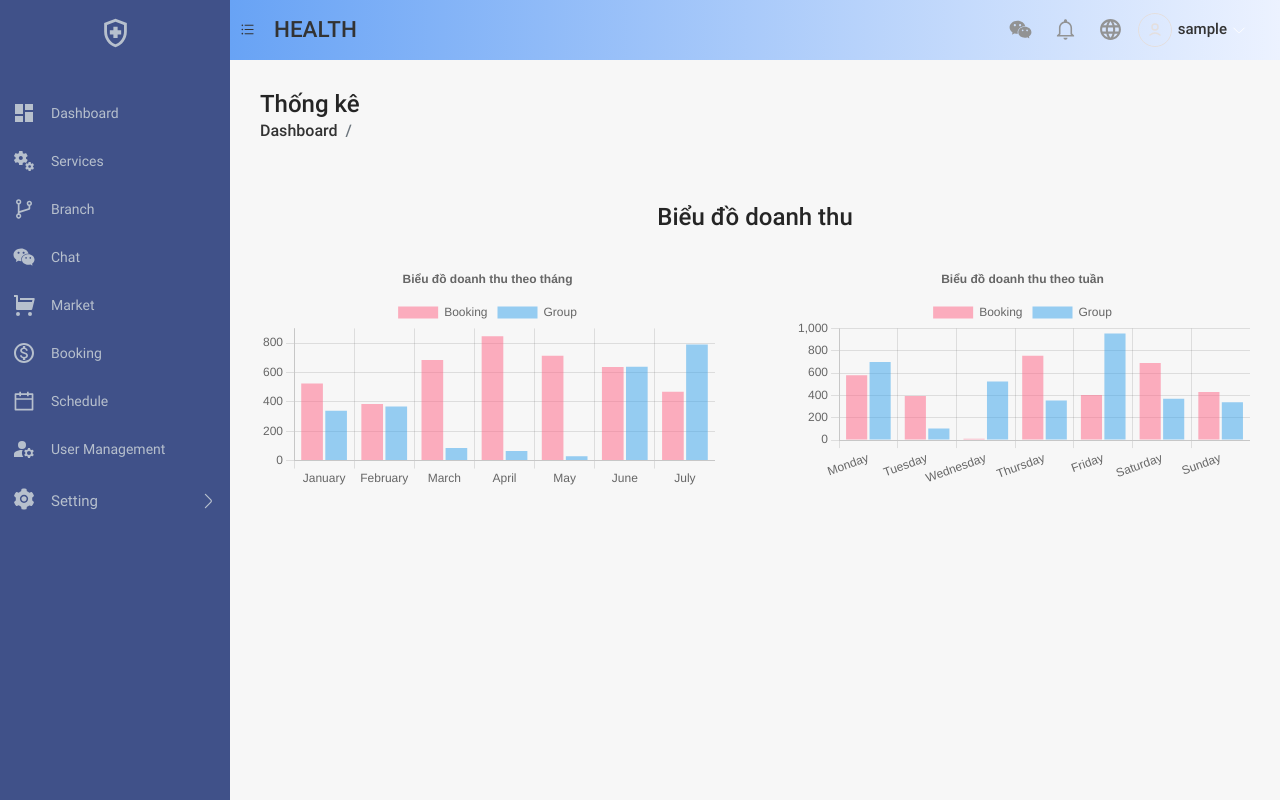
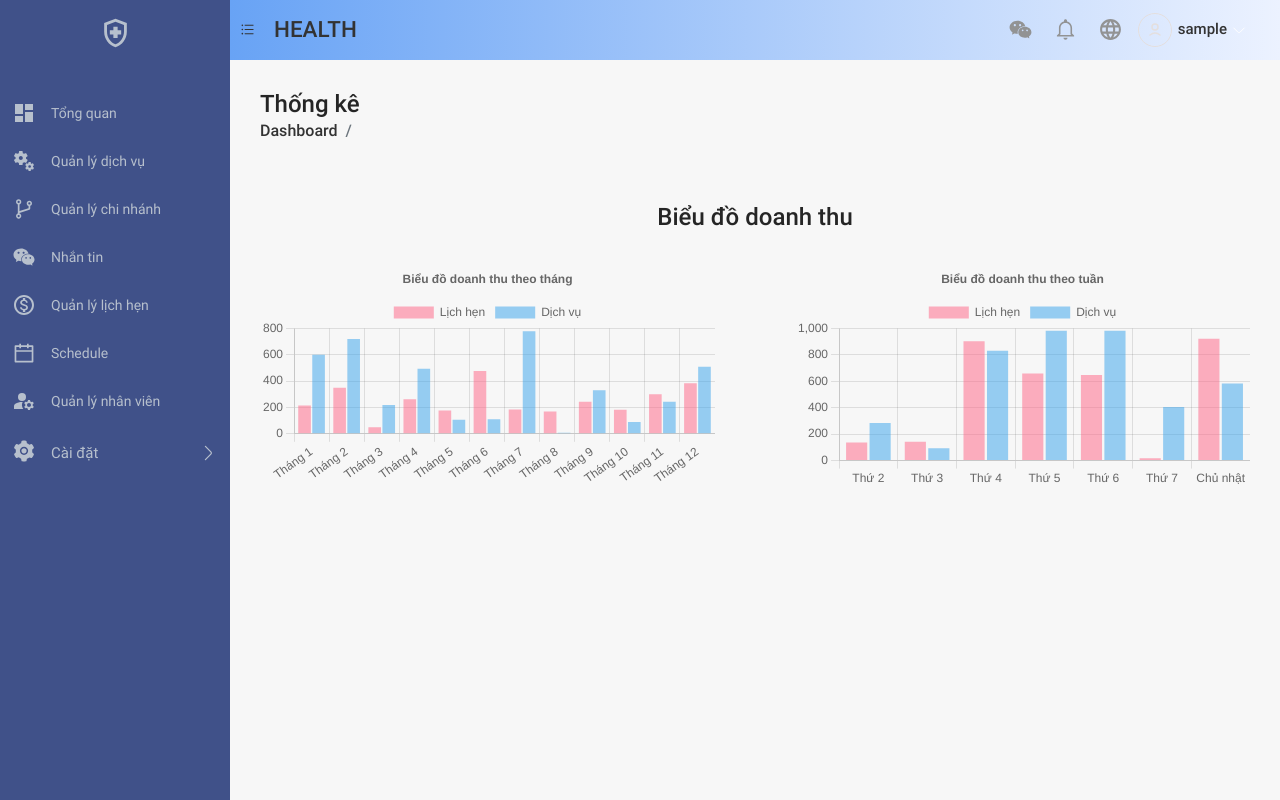
Before and after one commit to ducphd2/misalon-admin, a React (Create React App) app: page / in a window 1280 px wide. Built offline with nearby package versions, Linux system fonts and the light colour scheme; sample sign-in values are in the browser's storage.

Commit message:
Chang english to vnese

```diff
--- a/src/components/Sidebar/Sidebar.tsx
+++ b/src/components/Sidebar/Sidebar.tsx
@@ -1,130 +1,116 @@
-import classNames from "classnames/bind";
-import { Dispatch, lazy, SetStateAction, useEffect, useState } from "react";
-import { Link } from "react-router-dom";
+import { faRocket } from '@fortawesome/free-solid-svg-icons';
+import { FontAwesomeIcon } from '@fortawesome/react-fontawesome';
+import classNames from 'classnames/bind';
+import { Dispatch, lazy, SetStateAction, useEffect, useState } from 'react';
+import {
+  AiFillSetting,
+  AiFillWechat,
+  AiOutlineBranches,
+  AiOutlineCalendar,
+} from 'react-icons/ai';
 import {
   MdDashboard,
+  MdManageAccounts,
+  MdOutlineHealthAndSafety,
+  MdOutlineMiscellaneousServices,
   MdOutlineMonetizationOn,
-  MdManageAccounts,
-  MdOutlineMiscellaneousServices,
-  MdOutlineHealthAndSafety,
-} from "react-icons/md";
-import {
-  AiOutlineCalendar,
-  AiFillSetting,
-  AiOutlineBranches,
-  AiFillWechat,
-} from "react-icons/ai";
-import { RiShieldUserLine, RiShoppingCartFill } from "react-icons/ri";
-import { CloseIcon } from "../../assets/icons/SidebarIcons";
-import images from "../../assets/images";
-import styles from "./Sidebar.module.scss";
-import { FontAwesomeIcon } from "@fortawesome/react-fontawesome";
-import { faRocket } from "@fortawesome/free-solid-svg-icons";
+} from 'react-icons/md';
+import { Link } from 'react-router-dom';
+import { CloseIcon } from '../../assets/icons/SidebarIcons';
+import styles from './Sidebar.module.scss';
 export type TSidebarProps = {
   setMenuActive: Dispatch<SetStateAction<boolean>>;
   onMenuClick: () => void;
   openOnClick: boolean;
   menuActive: boolean;
 };
-const MenuItem = lazy(() => import("./MenuItem/MenuItem"));
+const MenuItem = lazy(() => import('./MenuItem/MenuItem'));
 
 const cx = classNames.bind(styles);
-interface MenuItem {
+interface SidebarMenuItem {
   icon?: JSX.Element;
   label: string;
   to: string;
-  children?: MenuItem[];
+  children?: SidebarMenuItem[];
   topDevider?: boolean;
   id?: number;
   isAdmin?: boolean;
 }
 
-const menuItem: MenuItem[] = [
+const menuItem: SidebarMenuItem[] = [
   {
     icon: <MdDashboard />,
-    label: "Dashboard",
-    to: "/dashboard",
+    label: 'Tổng quan',
+    to: '/dashboard',
     id: 1,
     // isAdmin: true,
   },
   {
     icon: <MdOutlineMiscellaneousServices />,
-    label: "Services",
-    to: "/service",
+    label: 'Quản lý dịch vụ',
+    to: '/service',
     id: 2,
   },
   {
     icon: <AiOutlineBranches />,
-    label: "Branch",
-    to: "/branch",
+    label: 'Quản lý chi nhánh',
+    to: '/branch',
     id: 8,
   },
   {
     icon: <AiFillWechat />,
-    label: "Chat",
-    to: "/chat",
+    label: 'Nhắn tin',
+    to: '/chat',
     id: 10,
   },
   {
-    icon: <RiShoppingCartFill />,
-    label: "Market",
-    to: "/market",
-    id: 9,
-  },
-  {
     icon: <MdOutlineMonetizationOn />,
-    label: "Booking",
-    to: "/booking",
+    label: 'Quản lý lịch hẹn',
+    to: '/booking',
     id: 1,
     // isAdmin: true,
   },
   {
     icon: <AiOutlineCalendar />,
-    label: "Schedule",
-    to: "/schedule",
+    label: 'Schedule',
+    to: '/schedule',
     id: 1,
     // isAdmin: true,
   },
-  // {
-  //   icon: <RiShieldUserLine />,
-  //   label: "Profile",
-  //   to: "/",
-  //   id: 3,
-  // },
   {
     icon: <FontAwesomeIcon icon={faRocket} style={{ height: 24, width: 24 }} />,
-    label: "Projects",
-    to: "/",
+    label: 'Projects',
+    to: '/',
     id: 4,
     isAdmin: true,
     children: [
       {
-        label: "Projects",
-        to: "/projects",
+        label: 'Projects',
+        to: '/projects',
         topDevider: false,
       },
     ],
   },
   {
     icon: <MdManageAccounts />,
-    label: "User Management",
-    to: "/user-management",
+    label: 'Quản lý nhân viên',
+    to: '/user-management',
     id: 6,
   },
   {
     icon: <AiFillSetting />,
-    label: "Setting",
-    to: "/",
+    label: 'Cài đặt',
+    to: '/',
     id: 7,
     children: [
       {
-        label: "Change PassWord",
-        to: "/change-password",
+        label: 'Thay đổi mật khẩu',
+        to: '/change-password',
         topDevider: false,
       },
       {
-        label: "Languages",
-        to: "/languages",
+        label: 'Đổi ngôn ngữ',
+        to: '/languages',
         topDevider: false,
       },
     ],
@@ -155,24 +141,24 @@ export default function Sidebar({
   }, [windowSize]);
 
   return (
-    <div className={cx(menuActive && "modal")} onClick={onMenuClick}>
+    <div className={cx(menuActive && 'modal')} onClick={onMenuClick}>
       <section
-        className={cx("wrapper", menuActive && "active")}
+        className={cx('wrapper', menuActive && 'active')}
         onClick={(e) => e.stopPropagation()}
         onMouseEnter={() => !openOnClick && setMenuActive(() => true)}
         onMouseLeave={() => !openOnClick && setMenuActive(() => false)}
       >
         <Link to="/">
-          <div className={cx("logo-wrapper")}>
+          <div className={cx('logo-wrapper')}>
             <MdOutlineHealthAndSafety
-              className={cx("logo", "logo-sm")}
+              className={cx('logo', 'logo-sm')}
               size={55}
               color="#B7C0CD"
             />
             {/* <img src={images.logoSm} alt="" className={cx("logo", "logo-sm")} /> */}
           </div>
         </Link>
-        <div className={cx("menu")}>
+        <div className={cx('menu')}>
           <MenuItem
             menuItem={menuItem}
             menuActive={menuActive}
@@ -182,8 +168,8 @@ export default function Sidebar({
           />
         </div>
         {menuActive && (
-          <div className={cx("close-icon")} onClick={onMenuClick}>
-            <CloseIcon className={""} />
+          <div className={cx('close-icon')} onClick={onMenuClick}>
+            <CloseIcon className={''} />
           </div>
         )}
       </section>
--- a/src/pages/Dashboard/Dashboard.tsx
+++ b/src/pages/Dashboard/Dashboard.tsx
@@ -1,15 +1,20 @@
-import { Suspense, useEffect, useMemo, useState } from "react";
-import MainLayout from "../../components/MainLayout/MainLayout";
-import StatCard from "../../components/StatCard/StatCard";
-import { httpService } from "../../redux/service/httpService";
-import "./Dashboard.scss";
-import Chart from "./components/ChartYear";
-import ChartDate from "./components/ChartDate";
+import { Suspense, useEffect, useMemo, useState } from 'react';
+import MainLayout from '../../components/MainLayout/MainLayout';
+import StatCard from '../../components/StatCard/StatCard';
+import { httpService } from '../../redux/service/httpService';
+import './Dashboard.scss';
+import ChartDate from './components/ChartDate';
+import Chart from './components/ChartYear';
+
+interface ResData {
+  title: string;
+  value: any;
+}
 
 export default function Dashboard() {
   const [statData, setStartData] = useState([]);
   const merchant: any = useMemo(() => {
-    const merchantString = localStorage.getItem("merchant");
+    const merchantString = localStorage.getItem('merchant');
     if (merchantString) return JSON.parse(merchantString);
     else return null;
   }, []);
@@ -20,10 +25,20 @@ export default function Dashboard() {
         const res: any = await httpService.GET({
           uri: `statistics/overview?merchantId=${merchant?.id}`,
         });
-        const result: any = Object.entries(res.result.statistic).map(
-          ([title, value]) => ({ title, value })
-        );
-        setStartData(result);
+        const result: ResData[] = [];
+        Object.entries(res.result.statistic).forEach(([title, value]) => {
+          if (title === 'branch') {
+            result.push({ title: 'Chi nhánh', value });
+          } else if (title === 'service') {
+            result.push({ title: 'Dịch vụ', value });
+          } else if (title === 'customer') {
+            result.push({ title: 'Khách hàng', value });
+          } else if (title === 'booking') {
+            result.push({ title: 'Lịch hẹn', value });
+          }
+        });
+
+        setStartData(result as never[]);
       } catch (error) {
         console.log({ error });
       }
--- a/src/pages/Dashboard/components/ChartDate.js
+++ b/src/pages/Dashboard/components/ChartDate.js
@@ -1,7 +1,7 @@
-import React, { useEffect, useMemo, useState } from "react";
-import { CChart } from "@coreui/react-chartjs";
-import DatePicker from "react-datepicker";
-import "react-datepicker/dist/react-datepicker.css";
+import React, { useEffect, useMemo, useState } from 'react';
+import { CChart } from '@coreui/react-chartjs';
+import DatePicker from 'react-datepicker';
+import 'react-datepicker/dist/react-datepicker.css';
 import {
   Chart as ChartJS,
   CategoryScale,
@@ -10,9 +10,9 @@ import {
   Title,
   Tooltip,
   Legend,
-} from "chart.js";
-import { Bar } from "react-chartjs-2";
-import { faker } from "@faker-js/faker";
+} from 'chart.js';
+import { Bar } from 'react-chartjs-2';
+import { faker } from '@faker-js/faker';
 ChartJS.register(
   CategoryScale,
   LinearScale,
@@ -21,28 +21,29 @@ ChartJS.register(
   Tooltip,
   Legend
 );
+
 export default function Chart() {
   const labels = [
-    "Monday",
-    "Tuesday",
-    "Wednesday",
-    "Thursday",
-    "Friday",
-    "Saturday",
-    "Sunday",
+    'Thứ 2',
+    'Thứ 3',
+    'Thứ 4',
+    'Thứ 5',
+    'Thứ 6',
+    'Thứ 7',
+    'Chủ nhật',
   ];
   const data = {
     labels,
     datasets: [
       {
-        label: "Booking",
+        label: 'Lịch hẹn',
         data: labels.map(() => faker.datatype.number({ min: 0, max: 1000 })),
-        backgroundColor: "rgba(255, 99, 132, 0.5)",
+        backgroundColor: 'rgba(255, 99, 132, 0.5)',
       },
       {
-        label: "Group",
+        label: 'Dịch vụ',
         data: labels.map(() => faker.datatype.number({ min: 0, max: 1000 })),
-        backgroundColor: "rgba(53, 162, 235, 0.5)",
+        backgroundColor: 'rgba(53, 162, 235, 0.5)',
       },
     ],
   };
@@ -50,11 +51,11 @@ export default function Chart() {
     responsive: true,
     plugins: {
       legend: {
-        position: "top",
+        position: 'top',
       },
       title: {
         display: true,
-        text: "Biểu đồ doanh thu theo tuần",
+        text: 'Biểu đồ doanh thu theo tuần',
       },
     },
   };
--- a/src/pages/Dashboard/components/ChartYear.js
+++ b/src/pages/Dashboard/components/ChartYear.js
@@ -1,4 +1,4 @@
-import React from "react";
+import React from 'react';
 import {
   Chart as ChartJS,
   CategoryScale,
@@ -7,13 +7,17 @@ import {
   Title,
   Tooltip,
   Legend,
-} from "chart.js";
-import { Bar } from "react-chartjs-2";
-import { faker } from "@faker-js/faker";
+} from 'chart.js';
+import { Bar } from 'react-chartjs-2';
+import { faker } from '@faker-js/faker';
 
 function getLast20Years() {
   const currentYear = new Date().getFullYear();
   return Array.from({ length: 21 }, (_, index) => currentYear - 20 + index);
+}
+
+function genMonths(limit = 12) {
+  return Array.from({ length: limit }, (value, index) => `Tháng ${index + 1}`);
 }
 
 ChartJS.register(
@@ -25,27 +29,19 @@ ChartJS.register(
   Legend
 );
 export default function Chart() {
-  const labels = [
-    "January",
-    "February",
-    "March",
-    "April",
-    "May",
-    "June",
-    "July",
-  ];
+  const labels = genMonths();
   const data = {
     labels,
     datasets: [
       {
-        label: "Booking",
-        data: labels.map(() => faker.datatype.number({ min: 0, max: 1000 })),
-        backgroundColor: "rgba(255, 99, 132, 0.5)",
+        label: 'Lịch hẹn',
+        data: labels.map(() => faker.datatype.number({ min: 0, max: 500 })),
+        backgroundColor: 'rgba(255, 99, 132, 0.5)',
       },
       {
-        label: "Group",
+        label: 'Dịch vụ',
         data: labels.map(() => faker.datatype.number({ min: 0, max: 1000 })),
-        backgroundColor: "rgba(53, 162, 235, 0.5)",
+        backgroundColor: 'rgba(53, 162, 235, 0.5)',
       },
     ],
   };
@@ -53,11 +49,11 @@ export default function Chart() {
     responsive: true,
     plugins: {
       legend: {
-        position: "top",
+        position: 'top',
       },
       title: {
         display: true,
-        text: "Biểu đồ doanh thu theo tháng",
+        text: 'Biểu đồ doanh thu theo tháng',
       },
     },
   };
--- a/src/pages/Home/components/Header.tsx
+++ b/src/pages/Home/components/Header.tsx
@@ -1,11 +1,11 @@
-import React from "react";
-import { FiUser } from "react-icons/fi";
-import Styles from "./style.module.scss";
-import Logo from "../../../assets/images/logo.png";
+import React from 'react';
+import { FiUser } from 'react-icons/fi';
+import Styles from './style.module.scss';
+import Logo from '../../../assets/images/logo.png';
 
 function HeaderHome() {
   return (
-    <div style={{ height: "72px", width: "100%", padding: "20px 5%" }}>
+    <div style={{ height: '72px', width: '100%', padding: '20px 5%' }}>
       <div className={Styles.flexCenterBetween}>
         <div className={Styles.logo}>
           <img src={Logo} alt="" />
@@ -16,15 +16,15 @@ function HeaderHome() {
           <div className={Styles.navLink}>Branches</div>
           <div className={Styles.navLink}>Promotion</div>
         </div>
-        <div className={`${Styles.btn}` + " " + `${Styles.flexCenterBetween}`}>
+        <div className={`${Styles.btn}` + ' ' + `${Styles.flexCenterBetween}`}>
           <button>
-            <FiUser style={{ marginBottom: "3px", marginRight: "5px" }} />
-            Login
+            <FiUser style={{ marginBottom: '3px', marginRight: '5px' }} />
+            Đăng nhập
           </button>
           <button>
-            {" "}
-            <FiUser style={{ marginBottom: "3px", marginRight: "5px" }} />
-            Register
+            {' '}
+            <FiUser style={{ marginBottom: '3px', marginRight: '5px' }} />
+            Trở thành cửa hàng
           </button>
         </div>
       </div>
```
